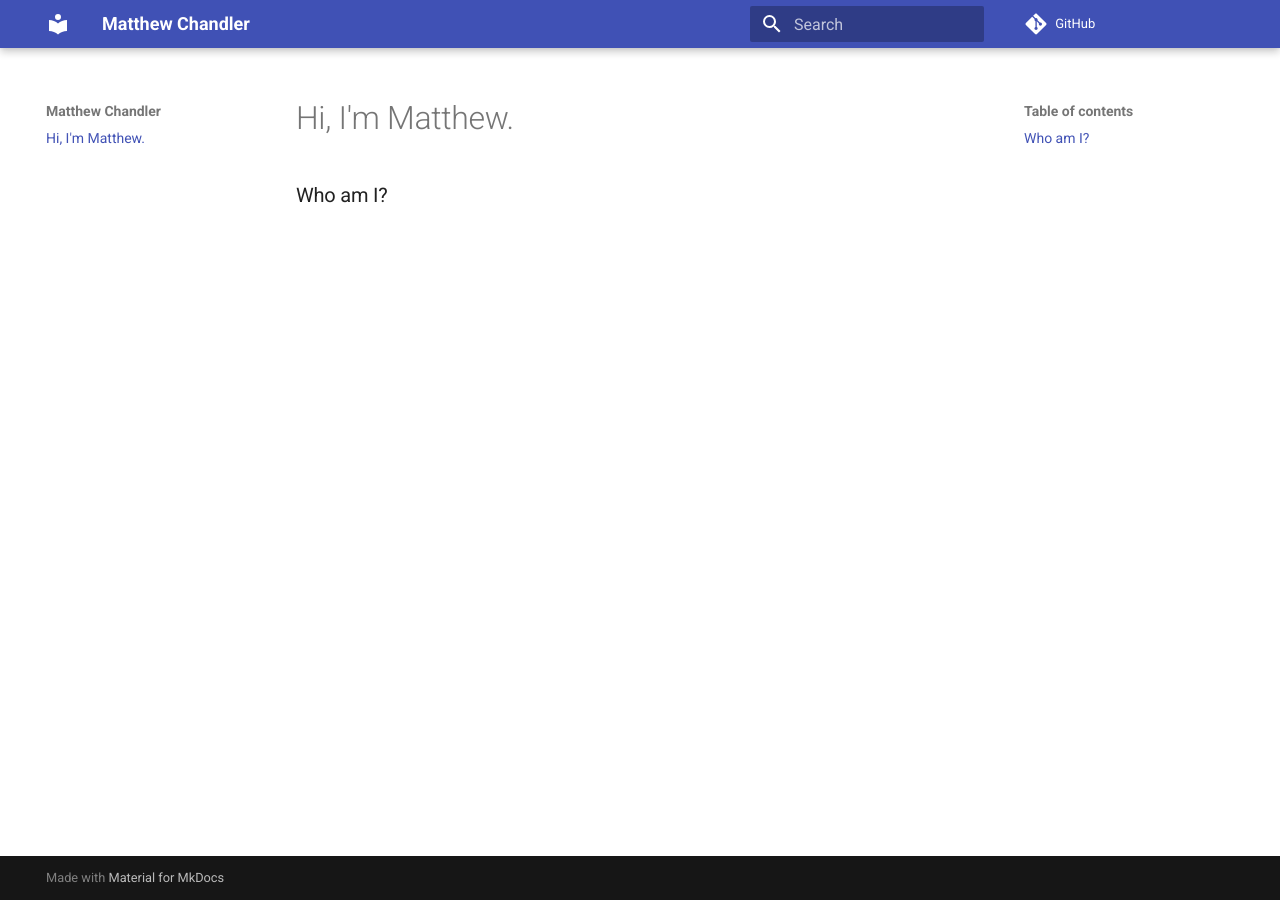
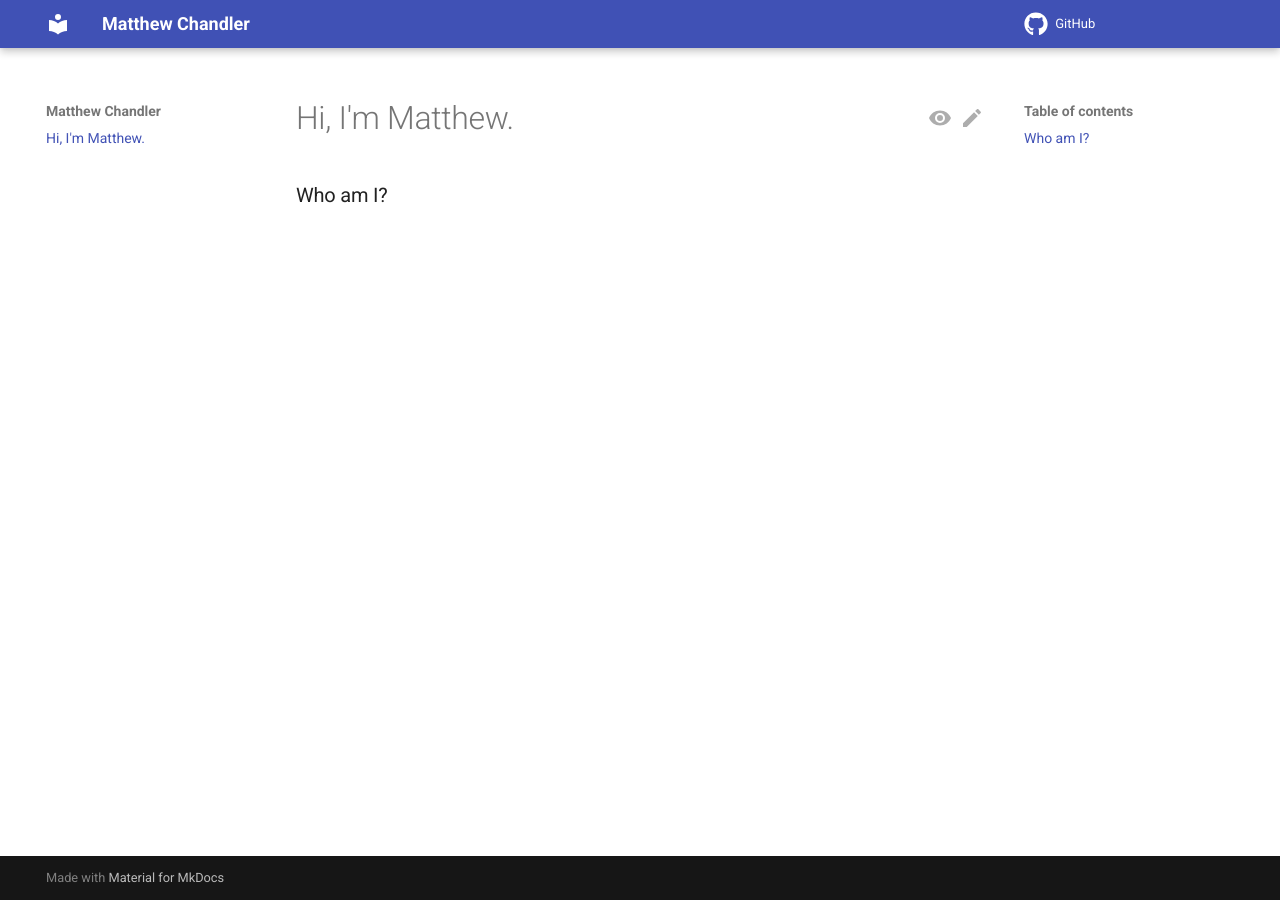
Before and after one commit to matthew-chandler/website, an MkDocs documentation site: the page built from docs/index.md, in a window 1280 px wide. Built offline with MkDocs 1.6.1 and Material for MkDocs 9.7.7, drawn with Linux system fonts in a browser that asks for light colours; comment, search, counter and statistics services are not loaded.

Commit message:
add github repo integration

```diff
--- a/mkdocs.yml
+++ b/mkdocs.yml
@@ -5,6 +5,20 @@ site_author: Matthew Chandler
 docs_dir: docs
 
 repo_url: https://github.com/matthew-chandler/website
+edit_uri: edit/main/docs
 
 theme:
   name: material
+  icon:
+    repo: fontawesome/brands/github
+    edit: material/pencil
+    view: material/eye
+  features:
+    - content.action.view
+    - content.action.edit
+  custom_dir: overrides
+
+plugins:
+  - git-revision-date-localized:
+      enable_creation_date: true
+      type: date
--- /dev/null
+++ b/overrides/partials/source.html
@@ -0,0 +1,15 @@
+<!-- overrides/partials/source.html -->
+
+<a
+  href="{{ config.repo_url }}"
+  title="{{ lang.t('source') }}"
+  class="md-source"
+>
+  <div class="md-source__icon md-icon">
+    {% set icon = config.theme.icon.repo or "fontawesome/brands/git-alt" %}
+    {% include ".icons/" ~ icon ~ ".svg" %}
+  </div>
+  <div class="md-source__repository">
+    {{ config.repo_name }}
+  </div>
+</a>
```
Also changed, not shown: 1 other file.
